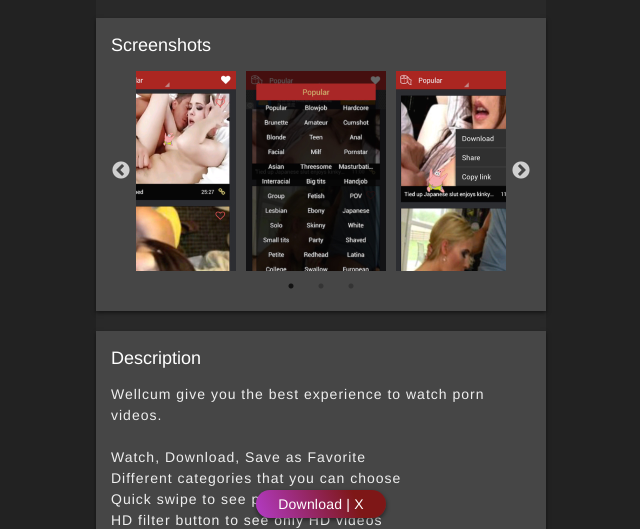
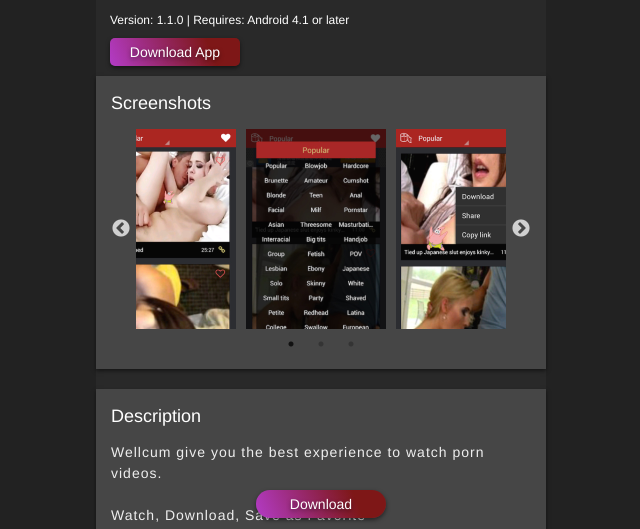
Before and after one commit to fiftydive/web, a plain HTML site: page index.html in a window 1280 px wide. Shown: the part 262-791 px from the top of the page, without its empty margins (319-959 px from the left). Drawn offline with nearby package versions, Linux system fonts and the light colour scheme.

Commit message:
下載link

```diff
--- a/index.html
+++ b/index.html
@@ -5,7 +5,7 @@
     <meta http-equiv="X-UA-Compatible" content="IE=edge">
     <meta name="viewport" content="width=device-width, initial-scale=1">
     <!-- The above 3 meta tags *must* come first in the head; any other head content must come *after* these tags -->
-    <title>Bootstrap 101 Template</title>
+    <title>Wellcum Porn Videos</title>
 
     <!-- Bootstrap -->
     <link rel="stylesheet" href="https://maxcdn.bootstrapcdn.com/bootstrap/3.3.7/css/bootstrap.min.css" integrity="sha384-BVYiiSIFeK1dGmJRAkycuHAHRg32OmUcww7on3RYdg4Va+PmSTsz/K68vbdEjh4u" crossorigin="anonymous">
@@ -38,6 +38,11 @@
           </div>
         </div>
       </div>
+      <div class="require">
+        Version: 1.1.0 | Requires: Android 4.1 or later
+        <a href="https://github.com/fiftydive/repo/blob/master/b/apk/wellcum-1.1.0.apk?raw=true" target="_blank"><div class="dl-btn"> Download App</div></a>
+      </div>
+
       <section>
         <h4>Screenshots</h4>
         <div class="slider carousel">
@@ -78,7 +83,9 @@
       <div class="text-center" style="color: #aaa">wellcum by fiftydive</div>
       <br>
     </div>
-    <div class="fixed-dl-btn">Download | X</div>
+    <a href="https://github.com/fiftydive/repo/blob/master/b/apk/wellcum-1.1.0.apk?raw=true" target="_blank">
+      <div class="fixed-dl-btn">Download</div>
+    </a>
 
 
     <!-- jQuery (necessary for Bootstrap's JavaScript plugins) -->
--- a/sass/main.scss
+++ b/sass/main.scss
@@ -12,7 +12,7 @@ body {
     height: 220px;
     width: 100%;
     max-width: 450px;
-    margin-bottom: 60px;
+    margin-bottom: 45px;
 }
 
 .logo {
@@ -84,15 +84,37 @@ section {
   }
 }
 
+.require {
+  font-size: 12px;
+  padding: 0 14px;
+  margin-bottom: 10px;
+  line-height: 35px;
+}
+
+
+.dl-btn {
+  background-image: linear-gradient(-112deg, #7E1717 24%, #B33BC6 100%);
+  box-shadow: 0px 2px 4px 0px rgba(0,0,0,0.50);
+  border-radius: 5px;
+  font-size: 14px;
+  color: #FFFFFF;
+  bottom: 20px;
+  width: 130px;
+  height: 28px;
+  line-height: 28px;
+  text-align: center;
+  text-shadow: 0px 2px 4px rgba(0,0,0,0.50);
+}
+
 .fixed-dl-btn {
   /* Rectangle 2: */
   background-image: linear-gradient(-112deg, #7E1717 24%, #B33BC6 100%);
   box-shadow: 0px 2px 4px 0px rgba(0,0,0,0.50);
+  text-shadow: 0px 2px 4px rgba(0,0,0,0.50);
   border-radius: 23px;
   /* Download Now | X: */
   font-size: 14px;
   color: #FFFFFF;
-  letter-spacing: 0.2px;
   position: fixed;
   left: 50%;
   margin-left: -65px;
```
Also changed, not shown: stylesheets/main.css.
